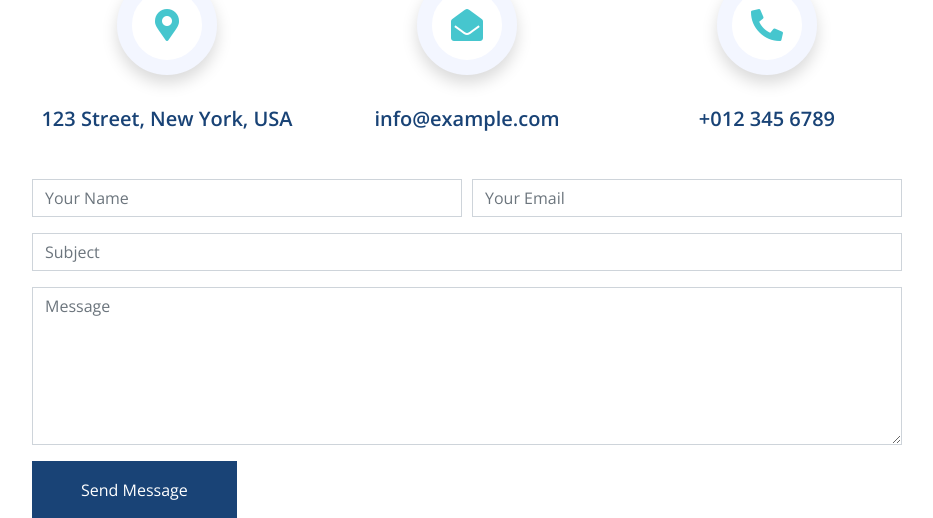
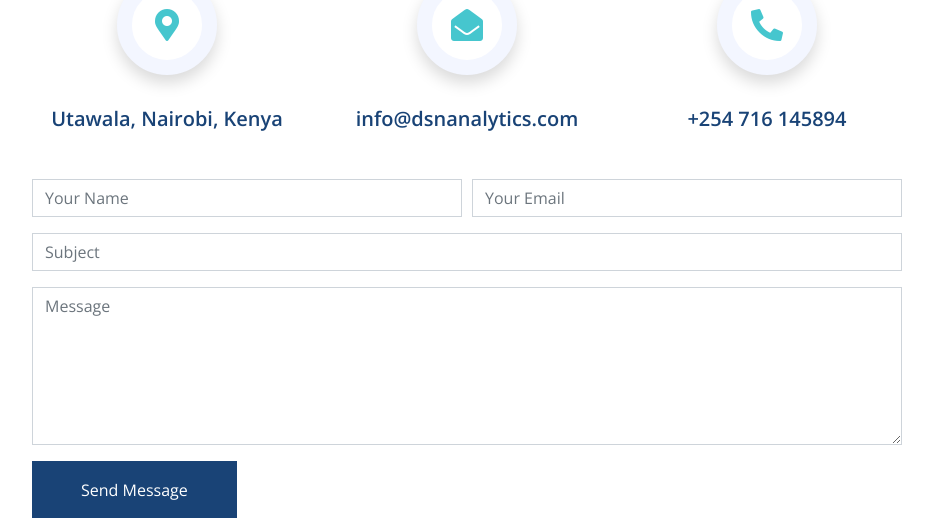
Before and after one commit to DanielStai/data_analytics_portfolio, a Django app: page /contact.html in a window 1280 px wide. Shown: the part 467-985 px from the top of the page, without its empty margins (173-1106 px from the left). Run offline with Django 4.2, Linux system fonts and the light colour scheme; some libraries are stand-ins or nearby versions.

Commit message:
Tweaked contact.html to update contact info

```diff
--- a/website/templates/contact.html
+++ b/website/templates/contact.html
@@ -34,7 +34,7 @@
                                 <div class="d-inline-flex align-items-center justify-content-center bg-white border border-light shadow rounded-circle mb-4" style="width: 100px; height: 100px; border-width: 15px !important;">
                                     <i class="fa fa-2x fa-map-marker-alt text-secondary"></i>
                                 </div>
-                                <h5 class="font-weight-medium m-0 mt-2">123 Street, New York, USA</h5>
+                                <h5 class="font-weight-medium m-0 mt-2">Utawala, Nairobi, Kenya</h5>
                             </div>
                         </div>
                         <div class="col-md-4">
@@ -42,7 +42,7 @@
                                 <div class="d-inline-flex align-items-center justify-content-center bg-white border border-light shadow rounded-circle mb-4" style="width: 100px; height: 100px; border-width: 15px !important;">
                                     <i class="fa fa-2x fa-envelope-open text-secondary"></i>
                                 </div>
-                                <h5 class="font-weight-medium m-0 mt-2">info@example.com</h5>
+                                <h5 class="font-weight-medium m-0 mt-2">info@dsnanalytics.com</h5>
                             </div>
                         </div>
                         <div class="col-md-4">
@@ -50,7 +50,7 @@
                                 <div class="d-inline-flex align-items-center justify-content-center bg-white border border-light shadow rounded-circle mb-4" style="width: 100px; height: 100px; border-width: 15px !important;">
                                     <i class="fa fa-2x fa-phone-alt text-secondary"></i>
                                 </div>
-                                <h5 class="font-weight-medium m-0 mt-2">+012 345 6789</h5>
+                                <h5 class="font-weight-medium m-0 mt-2">+254 716 145894</h5>
                             </div>
                         </div>
                     </div>
```
